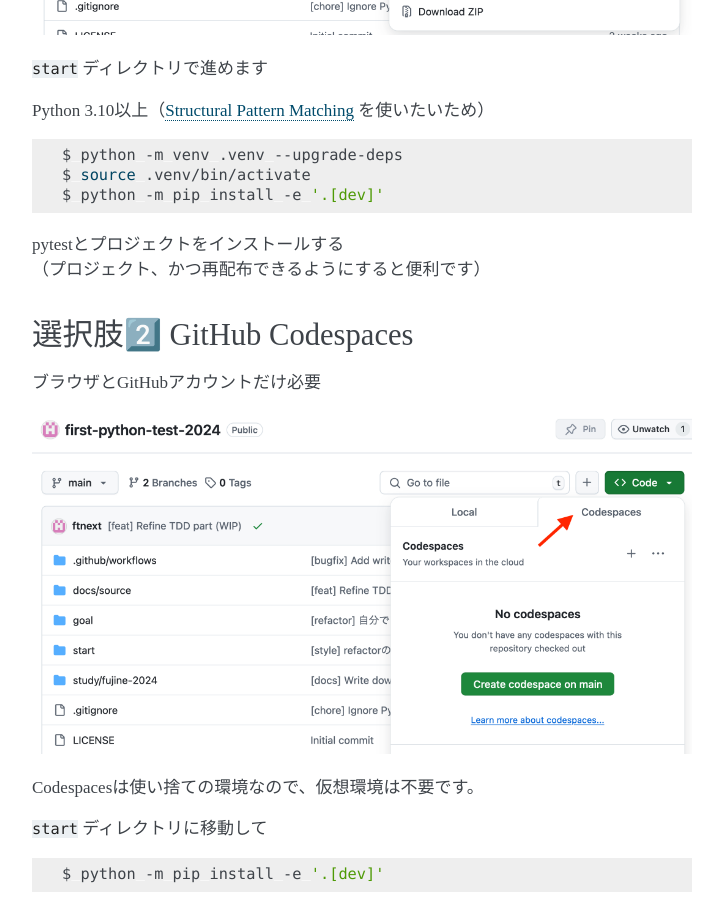
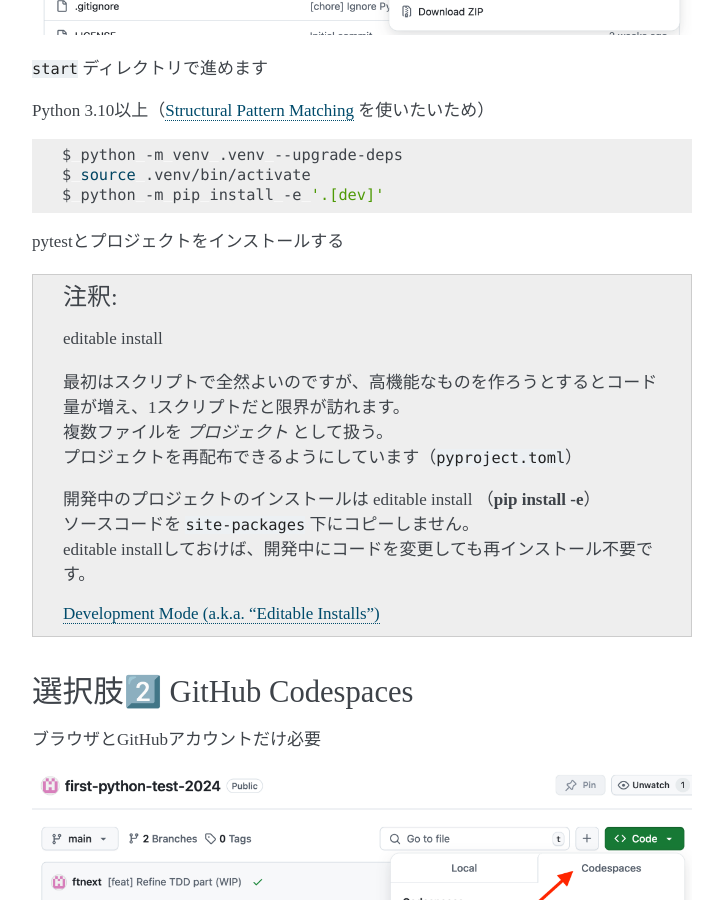
Before and after one commit to ftnext/first-python-test-2024, a Sphinx documentation site: the page built from docs/source/preparation.rst, in a window 1280 px wide and 900 px high, scrolled down 663 px. Shown: the whole window, without its empty margins (388-1111 px from the left). Built offline with Sphinx 7.4.7, drawn with Linux system fonts in a browser that asks for light colours; nearby versions of some CDN libraries; some web fonts are replaced.

Commit message:
[feat] Bug fixes and add tips

```diff
--- a/docs/source/index.rst
+++ b/docs/source/index.rst
@@ -2,6 +2,8 @@
    sphinx-quickstart on Fri Nov 15 12:19:41 2024.
    You can adapt this file completely to your liking, but it should at least
    contain the root `toctree` directive.
+
+.. _テスト駆動Python 第2版: https://www.shoeisha.co.jp/book/detail/9784798177458
 
 pytestを使ったテスト駆動開発を体験してみよう
 ==================================================
--- a/docs/source/preparation.rst
+++ b/docs/source/preparation.rst
@@ -25,8 +25,19 @@
     $ source .venv/bin/activate
     $ python -m pip install -e '.[dev]'
 
-| pytestとプロジェクトをインストールする
-| （プロジェクト、かつ再配布できるようにすると便利です）
+pytestとプロジェクトをインストールする
+
+.. note:: editable install
+
+    | 最初はスクリプトで全然よいのですが、高機能なものを作ろうとするとコード量が増え、1スクリプトだと限界が訪れます。
+    | 複数ファイルを *プロジェクト* として扱う。
+    | プロジェクトを再配布できるようにしています（:file:`pyproject.toml`）
+
+    | 開発中のプロジェクトのインストールは editable install （:command:`pip install -e`）
+    | ソースコードを :file:`site-packages` 下にコピーしません。
+    | editable installしておけば、開発中にコードを変更しても再インストール不要です。
+
+    `Development Mode (a.k.a. “Editable Installs”) <https://setuptools.pypa.io/en/stable/userguide/development_mode.html>`__
 
 選択肢2️⃣ GitHub Codespaces
 ------------------------------
```
Also changed, not shown: docs/source/pytest-first-time.rst (+41 -7 lines), docs/source/tdd-first-time.rst (+10 -5 lines).
